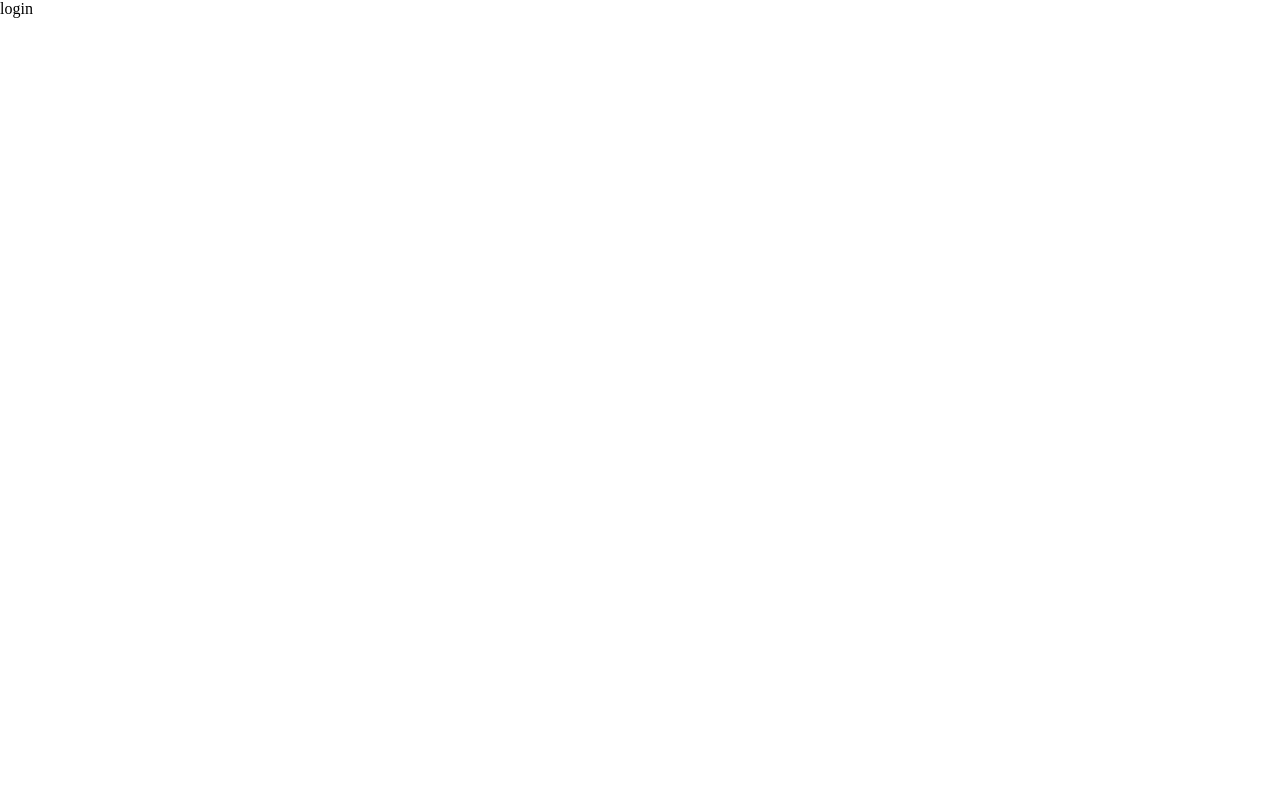
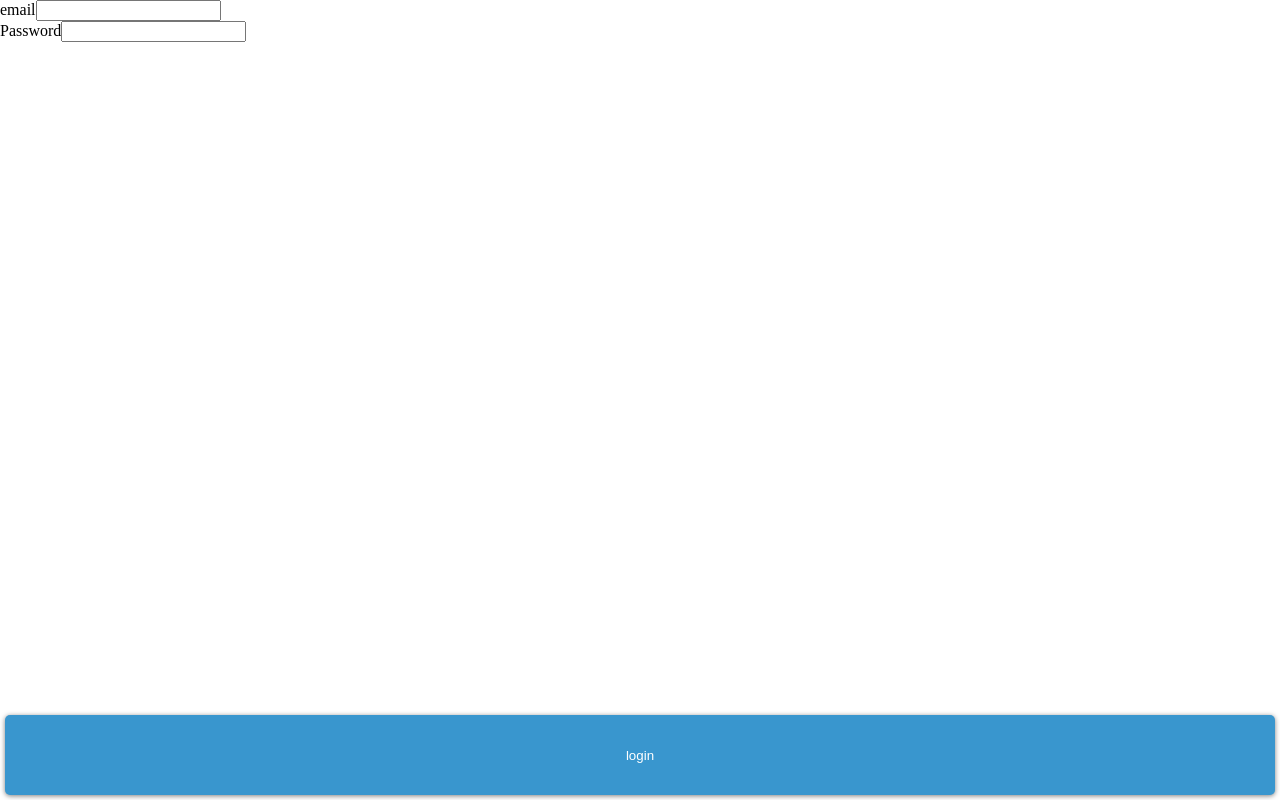
Before and after one commit to EquipoGenerico1/Kappagle-Frontend, a Vue app: page /#/login in a window 1280 px wide. Built offline with nearby package versions, Linux system fonts and the light colour scheme.

Commit message:
Added login

```diff
--- a/package.json
+++ b/package.json
@@ -8,6 +8,7 @@
     "lint": "vue-cli-service lint"
   },
   "dependencies": {
+    "axios": "^0.19.0",
     "core-js": "^2.6.5",
     "vue": "^2.6.10",
     "vue-router": "^3.0.3"
--- a/src/views/Login.vue
+++ b/src/views/Login.vue
@@ -1,15 +1,61 @@
 <template>
   <div class="login">
-      login
+    <div class="user-pass">
+        <div class="login-email">
+          <label>email</label>
+          <input type="text" name ="email" v-model="email">
+        </div>
+        <div class="login-pass">
+          <label>Password</label>
+          <input type="text" name ="password" v-model="password">
+        </div>
+    </div>
+      <div class="button-login">
+        <KButton class="button" value="login" @click="guacamole"></KButton>
+      </div>
   </div>
 </template>
 
 <script>
 // @ is an alias to /src
+import KButton from "../components/Button";
+import axios from "axios";
 
 export default {
   name: 'login',
   components: {
+    KButton
+  },
+  data() {
+    return {
+      email: "",
+      password: ""
+    };
+  },
+  methods: {
+    guacamole: function() {
+      axios.post("http://localhost:5000/api/v1/login", {
+        email: this.email,
+        password: this.password
+      }).then(res => {
+        localStorage.setItem("token", JSON.stringify(res.data));
+      }).catch(error => {
+        console.log(error);
+      });
+
+    }
   }
 }
 </script>
+
+<style scoped>
+.button {
+  flex-basis: 100%;
+  height: 10vh;
+  width: calc(100% - 10px);
+  position: fixed;
+  left: 5px;
+  bottom: 5px;
+}
+
+</style>
```
Also changed, not shown: 1 other file (tests, documents, lock files or other folders).
